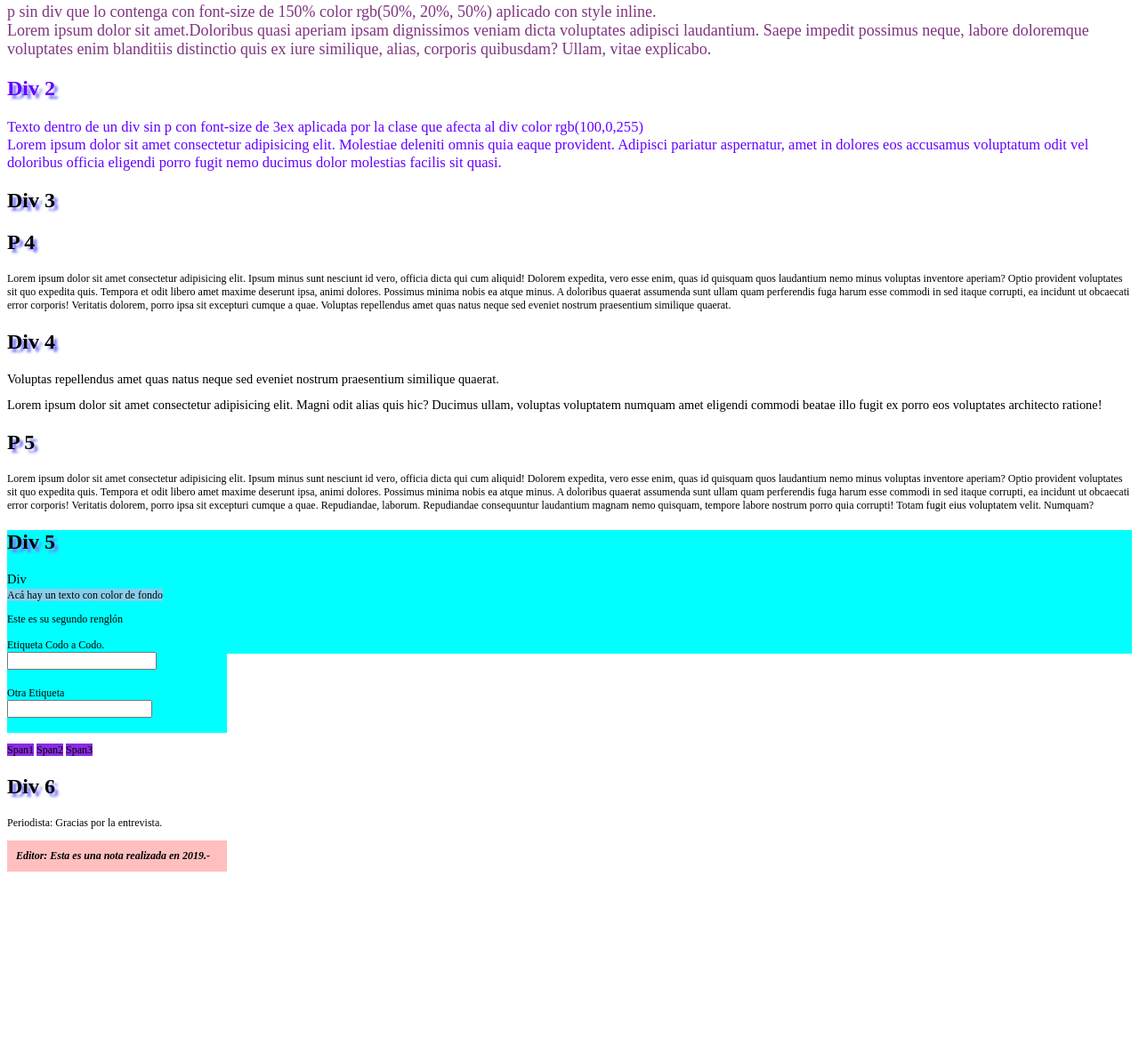
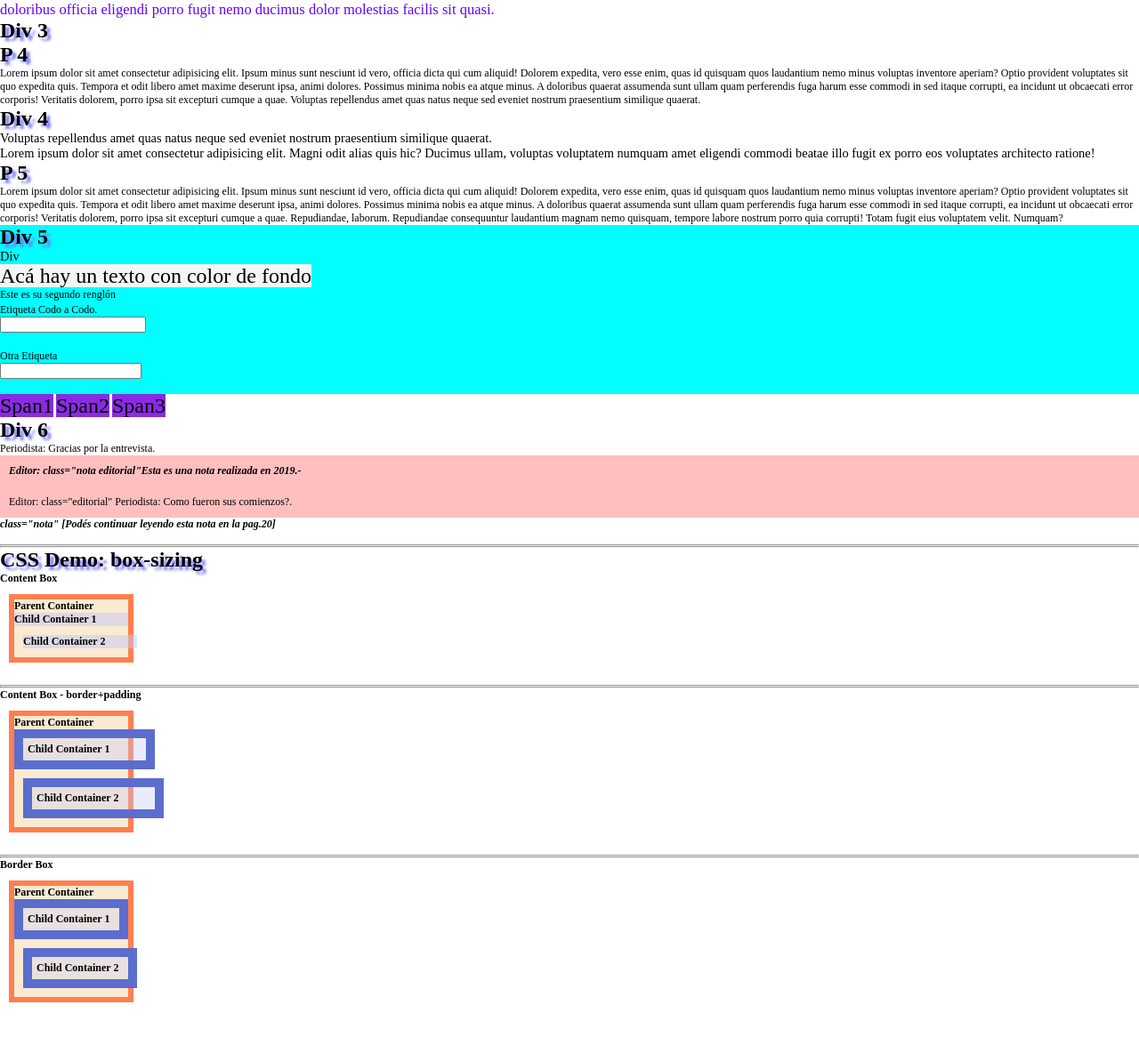
Before and after one commit to dieherbar/miPracticaCodo, a plain HTML site: page page4css.html in a window 1280 px wide. Shown: the part 790-1956 px from the top of the page at 89% size. Before the commit the page ends 1856 px from the top, so only its background shows below. Drawn offline with Linux system fonts and the light colour scheme.

Commit message:
first dev branch commit

```diff
--- a/estilos/practicaCss.css
+++ b/estilos/practicaCss.css
@@ -1,5 +1,7 @@
 *{
     font-size: 12px;
+    margin: 0%;
+    padding: 0%;
 }
 h1 {
     font-size :3rem;
@@ -14,7 +16,8 @@ div{
     font-size: larger;
 }
 span {
-    background-color: skyblue;
+    background-color: whitesmoke;
+    font-size: 2rem;
 }
 h2{
     font-size: 2rem;
@@ -68,3 +71,51 @@ input[title="entrada"] {
     .editorial:before {
     content: 'Editor: ';
     }
+    .cajasPadre{
+        background-color: rgb(250, 234, 210);
+        border: coral solid 0.5rem;
+        width: 10%;
+        height: auto;
+        margin: 10px;
+      }
+      .cajasHijas1a{
+        background-color: #c4c9fa81;
+        box-sizing: content-box;
+        width: 100%;
+        }
+      .cajasHijas1b{
+        background-color: #c4c9fa81;
+        box-sizing: content-box;
+        width: 100%;
+        margin: 10px;
+      }
+      .cajasHijas2a{
+       box-sizing: content-box;
+        width: 100%;
+        border: solid #5B6DCD 10px;
+        background-color: #c4c9fa5b;
+        padding: 5px;
+      }
+      .cajasHijas2b{
+        box-sizing: content-box;
+         width: 100%;
+         border: solid #5B6DCD 10px;
+         background-color: #c4c9fa5b;
+         padding: 5px;
+         margin: 10px;
+       }
+      .cajasHijas3a{
+        box-sizing: border-box;
+        width: 100%;
+        border: solid #5B6DCD 10px;
+        background-color: #c4c9fa52;
+        padding: 5px;
+      }
+      .cajasHijas3b{
+        box-sizing: border-box;
+        width: 100%;
+        border: solid #5B6DCD 10px;
+        background-color: #c4c9fa52;
+        padding: 5px;
+        margin: 10px;
+      }
--- a/estilos/siteStiles.css
+++ b/estilos/siteStiles.css
@@ -4,7 +4,7 @@
   padding: 0%;
 }
 body{
-    background-color: #F0F2F5/*#FAF9F5;*/
+    background-color: #e6e9ed/*#FAF9F5;*/
 }
 h1{
   font-family: Helvetica, Arial,  sans-serif;
@@ -21,7 +21,7 @@ h1{
 .navigationMenu{
   display: flex;
   flex-wrap: wrap;
-  background-color: #e4e6e9;
+  background-color: #9a9b9e;
   justify-content: flex-end;
   letter-spacing: 2px;
 }
@@ -145,9 +145,9 @@ p{
     }
 
   .nightMode{
-    background-color: #000;
+    background-color: rgba(10, 10, 10, 0.835);
     font-weight: 400;
-    color: #FAF9F5;
+    color: #ebeae7d0;
   }
   .required{
     color: #f00;
--- a/page4css.html
+++ b/page4css.html
@@ -14,7 +14,7 @@
     <div class="divClass1">
         <h2>Div 1</h2>
         <h2>P 1</h2>
-        <p> dentro de un div que lo contiene font-size del div es 2em - margin: 2px 1rem 1em auto<br>
+        <p class="parrafo"> dentro de un div que lo contiene font-size del div es 2em - margin: 2px 1rem 1em auto<br>
             <span style="color: darkgreen; font-weight: bold;">Lorem ipsum</span> dolor sit amet consectetur adipisicing
             elit. Corrupti consequuntur sunt optio facilis soluta veniam voluptatum quia nulla qui quam. Adipisci veniam
             autem tempore tempora earum repudiandae fugit dolor quis.
@@ -29,7 +29,8 @@
             iure similique, alias, corporis quibusdam? Ullam, vitae explicabo.</p>
     </div>
     <h2>P 3</h2>
-    <p style="font-size: 150%;color: rgb(50%, 20%, 50%);">p sin div que lo contenga con font-size de 150% color rgb(50%,
+    <p title="parrafo sin div que lo encierre" style="font-size: 150%;color: rgb(50%, 20%, 50%);">p sin div que lo
+        contenga con font-size de 150% color rgb(50%,
         20%, 50%) aplicado con style inline.<br>Lorem ipsum dolor sit amet.Doloribus quasi aperiam ipsam dignissimos
         veniam dicta voluptates adipisci laudantium. Saepe impedit possimus neque, labore doloremque voluptates enim
         blanditiis distinctio quis ex iure similique, alias, corporis quibusdam? Ullam, vitae explicabo.</p>
@@ -43,7 +44,8 @@
     <div>
         <h2>Div 3</h2>
         <h2>P 4</h2>
-        <p>Lorem ipsum dolor sit amet consectetur adipisicing elit. Ipsum minus sunt nesciunt id vero, officia dicta qui
+        <p class="parrafo">Lorem ipsum dolor sit amet consectetur adipisicing elit. Ipsum minus sunt nesciunt id vero,
+            officia dicta qui
             cum aliquid! Dolorem expedita, vero esse enim, quas id quisquam quos laudantium nemo minus voluptas
             inventore aperiam? Optio provident voluptates sit quo expedita quis. Tempora et odit libero amet maxime
             deserunt ipsa, animi dolores. Possimus minima nobis ea atque minus. A doloribus quaerat assumenda sunt ullam
@@ -57,7 +59,8 @@
         dolor sit amet consectetur adipisicing elit. Magni odit alias quis hic? Ducimus ullam, voluptas voluptatem
         numquam amet eligendi commodi beatae illo fugit ex porro eos voluptates architecto ratione!
         <h2>P 5</h2>
-        <p>Lorem ipsum dolor sit amet consectetur adipisicing elit. Ipsum minus sunt nesciunt id vero, officia dicta qui
+        <p class="parrafo">Lorem ipsum dolor sit amet consectetur adipisicing elit. Ipsum minus sunt nesciunt id vero,
+            officia dicta qui
             cum aliquid! Dolorem expedita, vero esse enim, quas id quisquam quos laudantium nemo minus voluptas
             inventore aperiam? Optio provident voluptates sit quo expedita quis. Tempora et odit libero amet maxime
             deserunt ipsa, animi dolores. Possimus minima nobis ea atque minus. A doloribus quaerat assumenda sunt ullam
@@ -71,27 +74,67 @@
         <h2>Div 5</h2>
         Div <br>
         <span>Acá hay un texto con color de fondo</span>
-        <p>Este es su segundo renglón</p>
+        <p class="parrafo">Este es su segundo renglón</p>
         <label for="entrada">Etiqueta Codo a Codo.</label><br>
         <input type="text" title="entrada" id="entrada"></input><br><br>
         <label for="otro">Otra Etiqueta </label><br>
         <input type="text" title="otro" id="otro"></input><br><br>
     </div>
-    <p>
+    <p class="parrafo">
         <span class="span">Span1</span>
         <span class="span">Span2</span>
         <span class="span">Span3</span>
     </p>
-<div>
-    <h2>Div 6</h2>
-    <p>Periodista: Gracias por la entrevista.</p>
-        <p class="nota editorial">Esta es una nota realizada en 2019.-</p>
-        <p class="editorial">Periodista: Como fueron sus comienzos?.</p>
-        <p class="nota">[Podés continuar leyendo esta nota en la pag.20]</p>
+    <div>
+        <h2>Div 6</h2>
+        <p class="parrafo">Periodista: Gracias por la entrevista.</p>
+        <p class="nota editorial"> class="nota editorial"Esta es una nota realizada en 2019.-</p>
+        <p class="editorial">class="editorial" Periodista: Como fueron sus comienzos?.</p>
+        <p class="nota">class="nota" [Podés continuar leyendo esta nota en la pag.20]</p>
+    </div>
+    <br>
+    <hr><hr>
+    <h2>CSS Demo: box-sizing</h2>
+    <h3>Content Box</h3>
+    <div class="cajasPadre">
+        <h3>Parent Container</h3>
+        <div class="cajasHijas1a">
+            <h3>Child Container 1</h3>
+        </div>
+        <div class="cajasHijas1b">
+            <h3>Child Container 2</h3>
 
-</div>
-<div></div>
-<div></div>
+        </div>
+    </div>
+    <br> <hr>
+    <hr>
+    <h3>Content Box - border+padding</h3>
+    <div class="cajasPadre">
+        <h3>Parent Container</h3>
+        <div class="cajasHijas2a">
+            <h3>Child Container 1</h3>
+        </div>
+        <div class="cajasHijas2b">
+            <h3>Child Container 2</h3>
+
+        </div>
+    </div>
+    <br> <hr>
+    <hr>
+    <h3>Border Box</h3>
+    <div class="cajasPadre">
+        <h3>Parent Container</h3>
+        <div class="cajasHijas3a">
+            <h3>Child Container 1</h3>
+        </div>
+        <div class="cajasHijas3b">
+            <h3>Child Container 2</h3>
+
+        </div>
+    </div>
+    <div></div>
+
+    <br><br><br>
 </body>
 
 </html>
```
Also changed, not shown: index.html (+9 -9 lines).
